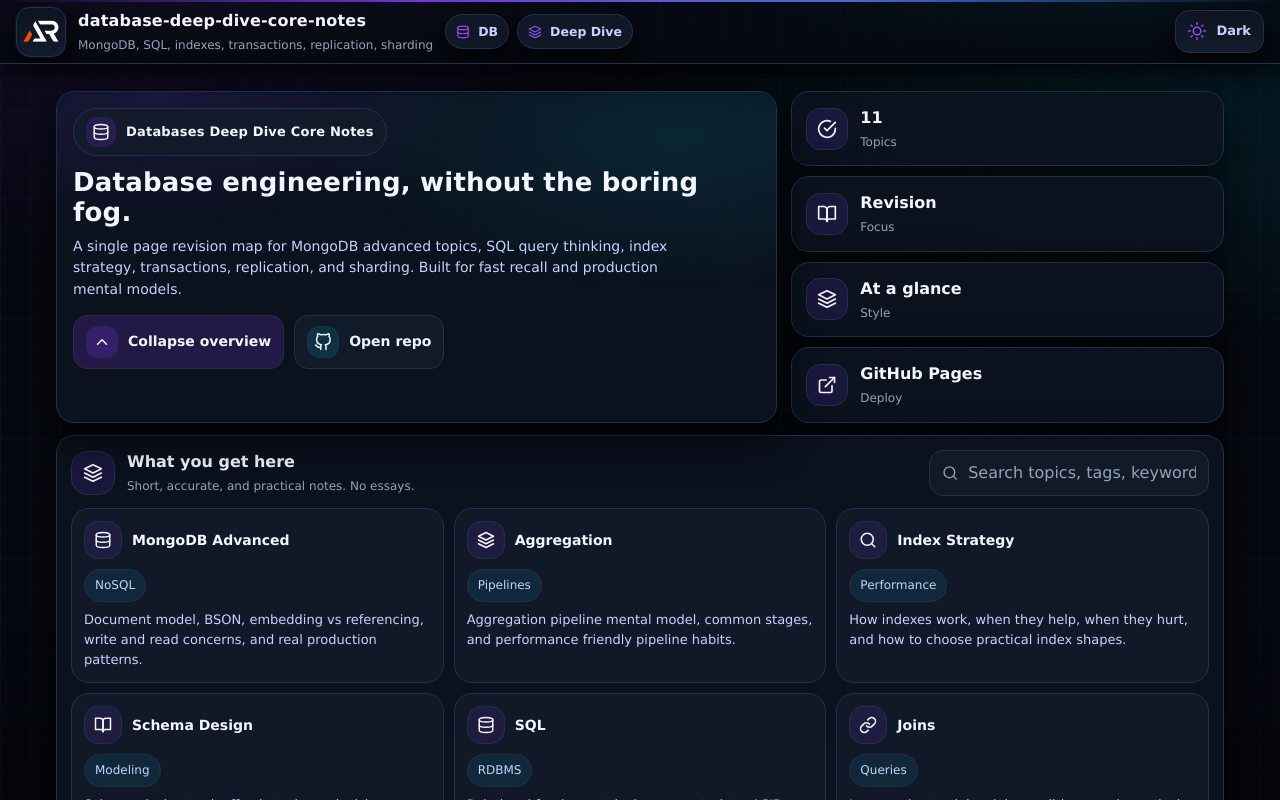
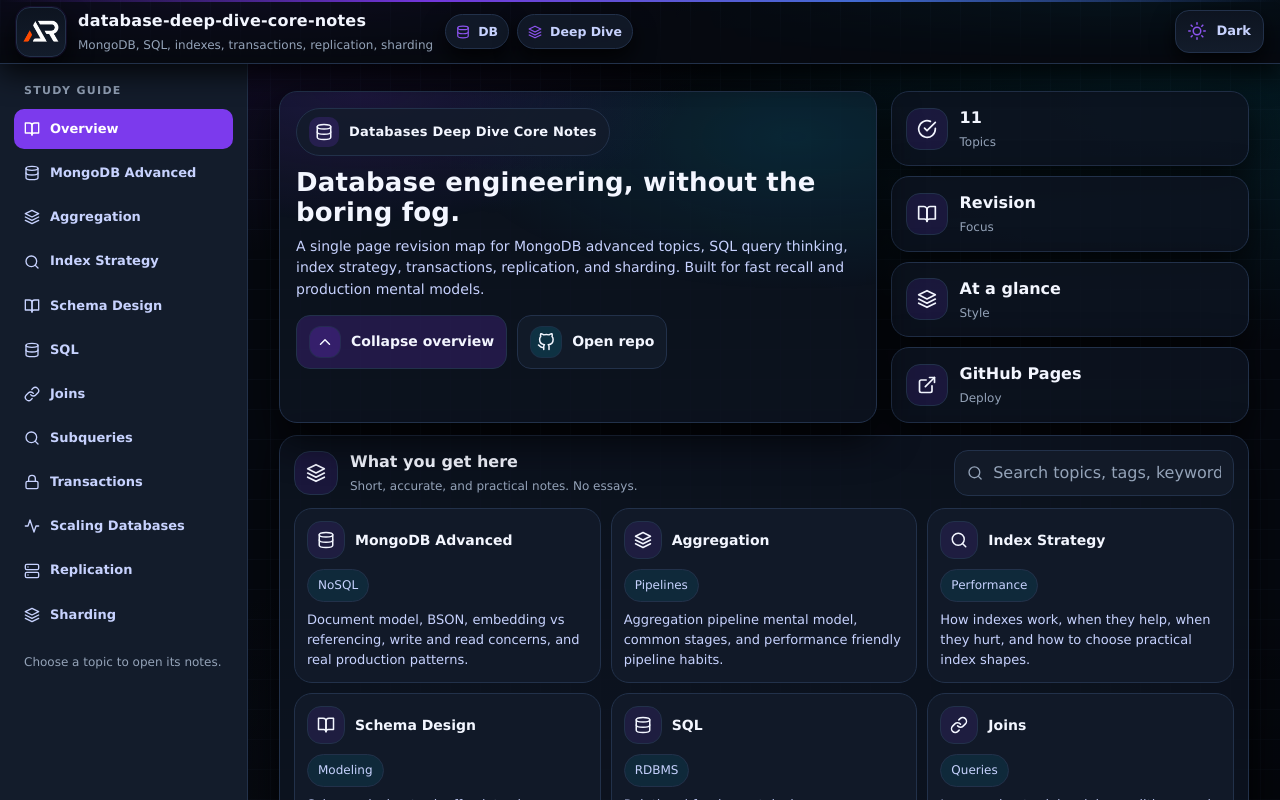
Before and after one commit to a2rp/databases-deep-dive-core-notes, a React (Vite) app: page / in a window 1280 px wide. Built offline with nearby package versions, Linux system fonts and the light colour scheme.

Commit message:
feat: add topic sidebar and expanded note panels

```diff
--- a/src/App.jsx
+++ b/src/App.jsx
@@ -1,10 +1,11 @@
 // App.jsx
-import React, { useRef } from "react";
+import React, { useEffect, useRef, useState } from "react";
 import { Styled } from "./App.styled";
 import Header from "./components/header";
 import Footer from "./components/footer";
 import About from "./components/about";
 import GoToTop from "./components/goToTop";
+import { FiActivity, FiBookOpen, FiDatabase, FiLayers, FiLink, FiLock, FiSearch, FiServer } from "react-icons/fi";
 
 import MongoAdvanced from "./topics/mongoAdvanced";
 import Aggregation from "./topics/aggregation";
@@ -20,6 +21,32 @@
 
 const App = () => {
     const scrollerRef = useRef(null);
+    const [activeTopic, setActiveTopic] = useState("overview");
+
+    const menuItems = [
+        ["overview", "Overview", <FiBookOpen />],
+        ["mongoAdvanced", "MongoDB Advanced", <FiDatabase />],
+        ["aggregation", "Aggregation", <FiLayers />],
+        ["indexStrategy", "Index Strategy", <FiSearch />],
+        ["schemaDesign", "Schema Design", <FiBookOpen />],
+        ["sql", "SQL", <FiDatabase />],
+        ["joins", "Joins", <FiLink />],
+        ["subqueries", "Subqueries", <FiSearch />],
+        ["transactions", "Transactions", <FiLock />],
+        ["scalingDatabases", "Scaling Databases", <FiActivity />],
+        ["replication", "Replication", <FiServer />],
+        ["sharding", "Sharding", <FiLayers />],
+    ];
+
+    useEffect(() => {
+        if (activeTopic === "overview") return;
+        window.dispatchEvent(new CustomEvent("a2rp:open-topic", { detail: { key: activeTopic } }));
+    }, [activeTopic]);
+
+    const selectTopic = (key) => {
+        setActiveTopic(key);
+        scrollerRef.current?.scrollTo({ top: 0, behavior: "smooth" });
+    };
 
     return (
         <Styled.Wrapper>
@@ -28,50 +55,61 @@
             </Styled.Header>
 
             <Styled.Main ref={scrollerRef}>
+                <aside className="studyNav" aria-label="Database topics">
+                    <div className="studyNavLabel">Study guide</div>
+                    <nav>
+                        {menuItems.map(([key, label, icon]) => (
+                            <button key={key} type="button" className={activeTopic === key ? "active" : ""} onClick={() => selectTopic(key)}>
+                                {icon}<span>{label}</span>
+                            </button>
+                        ))}
+                    </nav>
+                    <p>Choose a topic to open its notes.</p>
+                </aside>
                 <div className="contentWrapper">
-                    <About scrollerRef={scrollerRef} />
+                    {activeTopic === "overview" && <About scrollerRef={scrollerRef} />}
 
-                    <div className="topicWrapper mongoAdvanced">
+                    <div className={`topicWrapper mongoAdvanced ${activeTopic === "mongoAdvanced" ? "activeTopic" : ""}`}>
                         <MongoAdvanced />
                     </div>
 
-                    <div className="topicWrapper aggregation">
+                    <div className={`topicWrapper aggregation ${activeTopic === "aggregation" ? "activeTopic" : ""}`}>
                         <Aggregation />
                     </div>
 
-                    <div className="topicWrapper indexStrategy">
+                    <div className={`topicWrapper indexStrategy ${activeTopic === "indexStrategy" ? "activeTopic" : ""}`}>
                         <IndexStrategy />
                     </div>
 
-                    <div className="topicWrapper schemaDesign">
+                    <div className={`topicWrapper schemaDesign ${activeTopic === "schemaDesign" ? "activeTopic" : ""}`}>
                         <SchemaDesign />
                     </div>
 
-                    <div className="topicWrapper sql">
+                    <div className={`topicWrapper sql ${activeTopic === "sql" ? "activeTopic" : ""}`}>
                         <Sql />
                     </div>
 
-                    <div className="topicWrapper joins">
+                    <div className={`topicWrapper joins ${activeTopic === "joins" ? "activeTopic" : ""}`}>
                         <Joins />
                     </div>
 
-                    <div className="topicWrapper subqueries">
+                    <div className={`topicWrapper subqueries ${activeTopic === "subqueries" ? "activeTopic" : ""}`}>
                         <Subqueries />
                     </div>
 
-                    <div className="topicWrapper transactions">
+                    <div className={`topicWrapper transactions ${activeTopic === "transactions" ? "activeTopic" : ""}`}>
                         <Transactions />
                     </div>
 
-                    <div className="topicWrapper scalingDatabases">
+                    <div className={`topicWrapper scalingDatabases ${activeTopic === "scalingDatabases" ? "activeTopic" : ""}`}>
                         <ScalingDatabases />
                     </div>
 
-                    <div className="topicWrapper replication">
+                    <div className={`topicWrapper replication ${activeTopic === "replication" ? "activeTopic" : ""}`}>
                         <Replication />
                     </div>
 
-                    <div className="topicWrapper sharding">
+                    <div className={`topicWrapper sharding ${activeTopic === "sharding" ? "activeTopic" : ""}`}>
                         <Sharding />
                     </div>
                 </div>
--- a/src/App.styled.js
+++ b/src/App.styled.js
@@ -19,10 +19,30 @@
         overflow-y: auto;
         position: relative;
 
+        .studyNav {
+            position: fixed;
+            top: 60px;
+            bottom: 0;
+            left: 0;
+            width: 248px;
+            padding: 22px 14px;
+            overflow-y: auto;
+            background: var(--color-surface-2);
+            border-right: 1px solid var(--color-border);
+            z-index: 4;
+        }
+        .studyNavLabel { padding: 0 10px 10px; color: var(--color-text-muted); font-size: 11px; font-weight: 900; letter-spacing: .12em; text-transform: uppercase; }
+        .studyNav nav { display: grid; gap: 4px; }
+        .studyNav button { display: flex; align-items: center; gap: 10px; width: 100%; padding: 10px; border-radius: 10px; color: var(--color-text-secondary); text-align: left; font-size: 13px; font-weight: 800; transition: background .16s ease, color .16s ease, transform .16s ease; }
+        .studyNav button svg { flex: 0 0 auto; font-size: 16px; }
+        .studyNav button:hover, .studyNav button.active { background: var(--color-primary); color: #fff; }
+        .studyNav button:hover { transform: translateX(2px); }
+        .studyNav p { margin: 18px 10px 0; color: var(--color-text-muted); font-size: 12px; }
+
         .contentWrapper {
             min-height: 100%;
             max-width: 1440px;
-            margin: auto;
+            margin: 0 0 0 248px;
             display: flex;
             flex-direction: column;
             padding: 15px;
@@ -39,6 +59,16 @@
         /* Topic wrappers - used for same-page scroll targeting */
         .topicWrapper {
             scroll-margin-top: 84px;
+            display: none;
+        }
+        .topicWrapper.activeTopic {
+            display: block;
+        }
+
+        @media (max-width: 800px) {
+            .studyNav { position: static; width: auto; margin: 12px; border: 1px solid var(--color-border); border-radius: 16px; max-height: 220px; }
+            .studyNav nav { grid-template-columns: repeat(2, minmax(0, 1fr)); }
+            .contentWrapper { margin-left: 0 !important; }
         }
 
         /* Optional - tiny spacing consistency */
```
Also changed, not shown: 1 other file (tests, documents, lock files or other folders).
